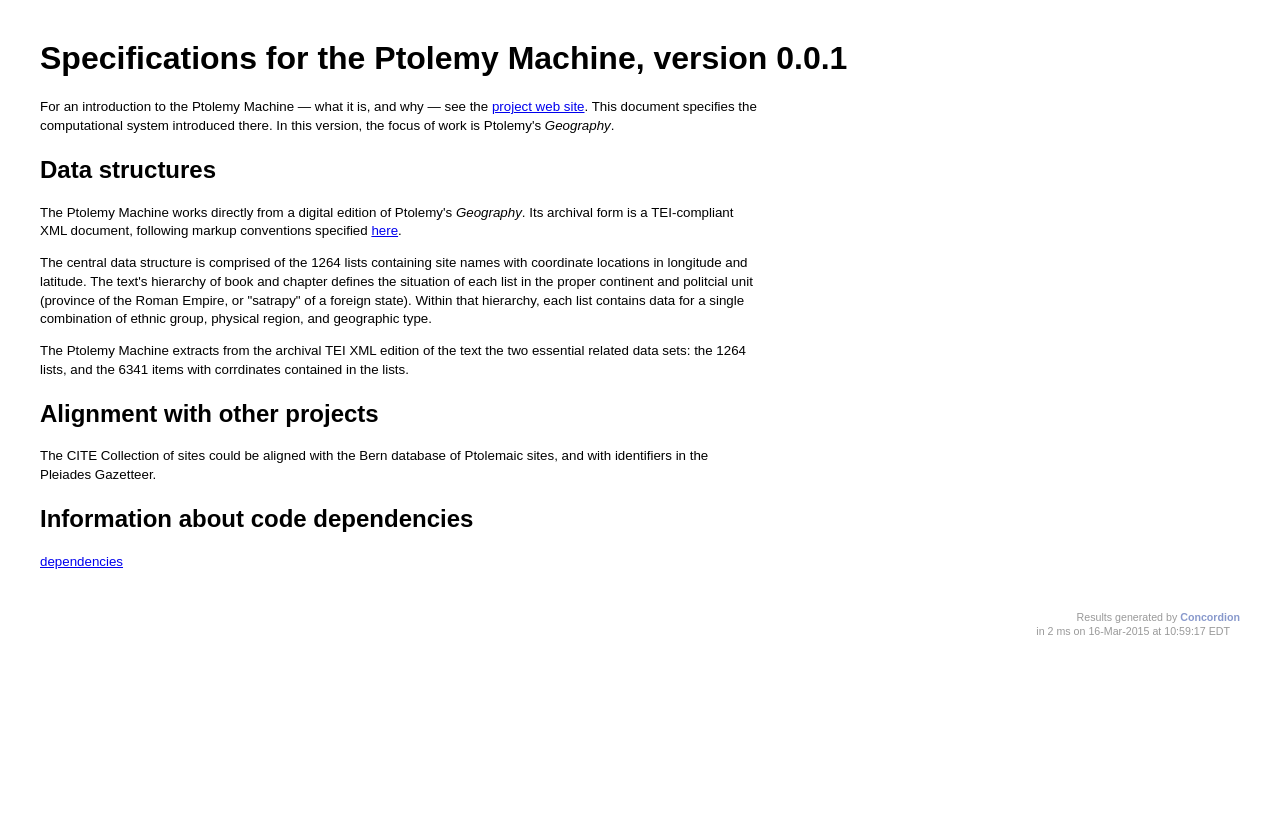
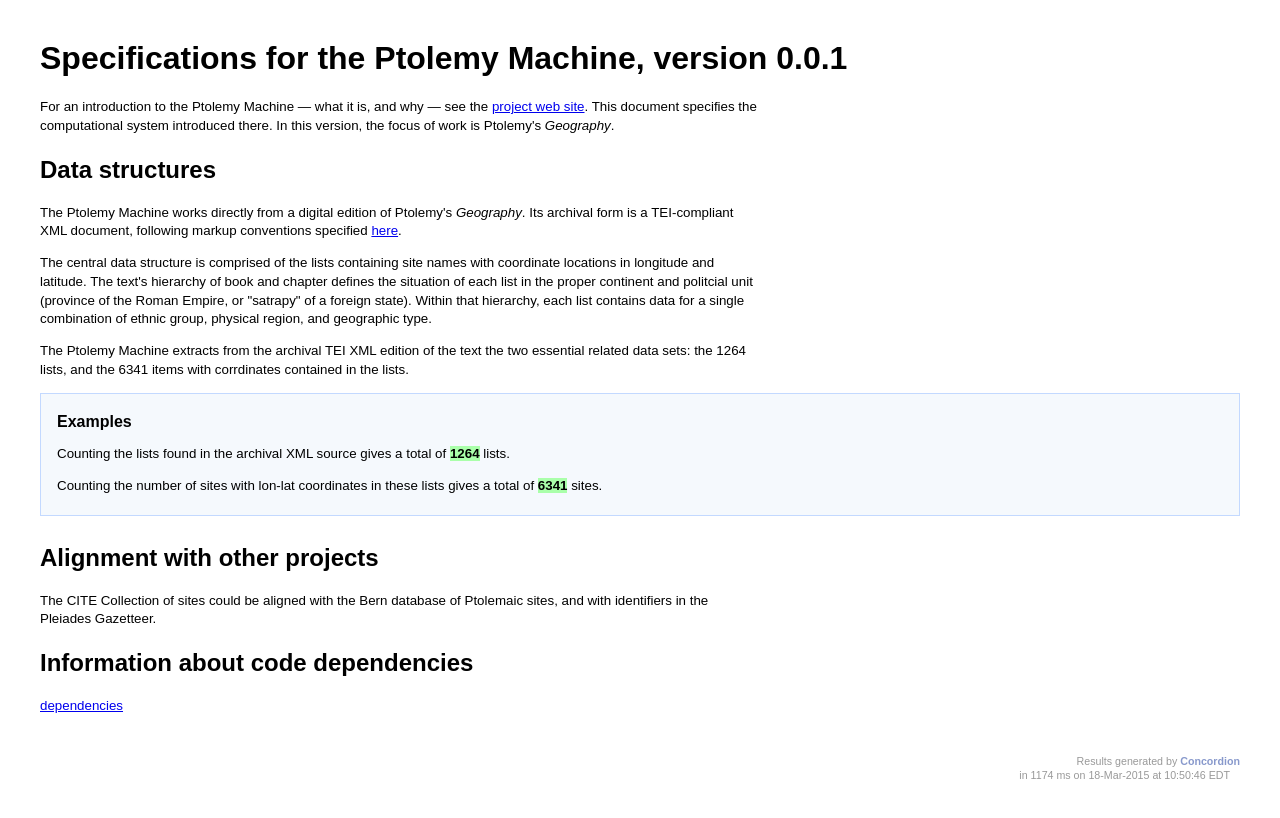
Before and after one commit to appsinvellum/ptolemy, a Jekyll site: the page specs/ptolemy/Ptolemy.html, which Jekyll copies as it is, in a window 1280 px wide. Shown: the top 818 px of the page. Built offline with Jekyll 4.4.1, drawn with Linux system fonts in a browser that asks for light colours; Markdown is read by kramdown in place of the engine named in the settings.

Commit message:
Update specs

```diff
--- a/specs/ptolemy/Ptolemy.html
+++ b/specs/ptolemy/Ptolemy.html
@@ -167,11 +167,18 @@ ins {
 <p>For an introduction to the Ptolemy Machine — what it is, and why — see the <a href="http://neelsmith.github.io/ptolemy/">project web site</a>.  This document specifies the computational system introduced there.  In this version, the focus of work is Ptolemy's <em>Geography</em>.</p>
 <h2>Data structures</h2>
 <p>The Ptolemy Machine works directly from a digital edition of Ptolemy's <em>Geography</em>.   Its archival form is a TEI-compliant XML document, following markup conventions specified <a href="markup/Markup.html">here</a>.</p>
-<p>The central data structure is comprised of the 1264 lists containing site names with coordinate locations in longitude and latitude.  The text's hierarchy of book and chapter defines the situation of each list in the proper continent and politcial unit (province of the Roman Empire, or "satrapy" of a foreign state).  Within that hierarchy, each list contains data for a single combination of ethnic group, physical region, and geographic type.<br /></p>
+<p>The central data structure is comprised of the lists containing site names with coordinate locations in longitude and latitude.  The text's hierarchy of book and chapter defines the situation of each list in the proper continent and politcial unit (province of the Roman Empire, or "satrapy" of a foreign state).  Within that hierarchy, each list contains data for a single combination of ethnic group, physical region, and geographic type.<br /></p>
 <p>The Ptolemy Machine extracts from  the archival TEI XML edition of the text the two essential related data sets:  the 1264 lists, and the 6341 items with corrdinates contained in the lists.</p>
+<p><div class='example'></p>
+<h3>Examples</h3>
+<p>Counting the lists found in the archival XML source gives a total of
+<strong concordion:assertEquals="countLists()" class="success">1264</strong> lists.</p>
+<p>Counting the number of sites with lon-lat coordinates in these lists gives a total of
+<strong concordion:assertEquals="countSites()" class="success">6341</strong> sites.
+</div></p>
 <h2>Alignment with other projects</h2>
 <p>The CITE Collection of sites could be aligned with the Bern database of Ptolemaic sites, and with identifiers in the Pleiades Gazetteer.</p>
 <h2>Information about code dependencies</h2>
 <p><a href="dependencies/Dependencies.html">dependencies</a></p>
-<div class="footer">Results generated by <a href="http://www.concordion.org" style="font-weight: bold; text-decoration: none; color: #89C;">Concordion</a><div class="testTime">in 2 ms on 16-Mar-2015 at 10:59:17 EDT</div></div></body>
+<div class="footer">Results generated by <a href="http://www.concordion.org" style="font-weight: bold; text-decoration: none; color: #89C;">Concordion</a><div class="testTime">in 1174 ms on 18-Mar-2015 at 10:50:46 EDT</div></div></body>
 </html>
--- a/specs/ptolemy/dependencies/Dependencies.html
+++ b/specs/ptolemy/dependencies/Dependencies.html
@@ -170,7 +170,7 @@ ins {
 
     <tr><td>cite</td><td>0.93.0</td></tr>
     <tr><td>greekutils</td><td>0.8.5</td></tr>
-    <tr><td>greeklang</td><td>0.0.3</td></tr>
+    <tr><td>greeklang</td><td>0.0.5</td></tr>
 </table>
-<div class="footer">Results generated by <a href="http://www.concordion.org" style="font-weight: bold; text-decoration: none; color: #89C;">Concordion</a><div class="testTime">in 80 ms on 16-Mar-2015 at 10:59:17 EDT</div></div></body>
+<div class="footer">Results generated by <a href="http://www.concordion.org" style="font-weight: bold; text-decoration: none; color: #89C;">Concordion</a><div class="testTime">in 85 ms on 18-Mar-2015 at 10:50:46 EDT</div></div></body>
 </html>
--- a/specs/ptolemy/markup/Markup.html
+++ b/specs/ptolemy/markup/Markup.html
@@ -165,5 +165,5 @@ ins {
 </head><body><span class="breadcrumbs"><a href="../Ptolemy.html">Specifications for the Ptolemy Machine, version 0.0.1</a> &gt;</span>
     <h1>Markup conventions for TEI edition of the <em>Geography</em></h1>
 <p>The central data structure in Ptolemy's <em>Geography</em> is made up of a series of lists in books 2-7.  These are identified as <code>@type='simple'</code>.  Each item in the list contains both a <code>name</code> and <code>measure</code> element of type <code>llpair</code>.  The <code>measure element</code> contains an ordered set of <code>num</code> elements alternating between <code>@type='cardinal'</code> and <code>@type='fraction</code>, to represent first longitude degrees and fraction of a degree, then latitude degrees and fraction of a degree.</p>
-<div class="footer">Results generated by <a href="http://www.concordion.org" style="font-weight: bold; text-decoration: none; color: #89C;">Concordion</a><div class="testTime">in 8 ms on 16-Mar-2015 at 10:59:17 EDT</div></div></body>
+<div class="footer">Results generated by <a href="http://www.concordion.org" style="font-weight: bold; text-decoration: none; color: #89C;">Concordion</a><div class="testTime">in 8 ms on 18-Mar-2015 at 10:50:46 EDT</div></div></body>
 </html>
```
